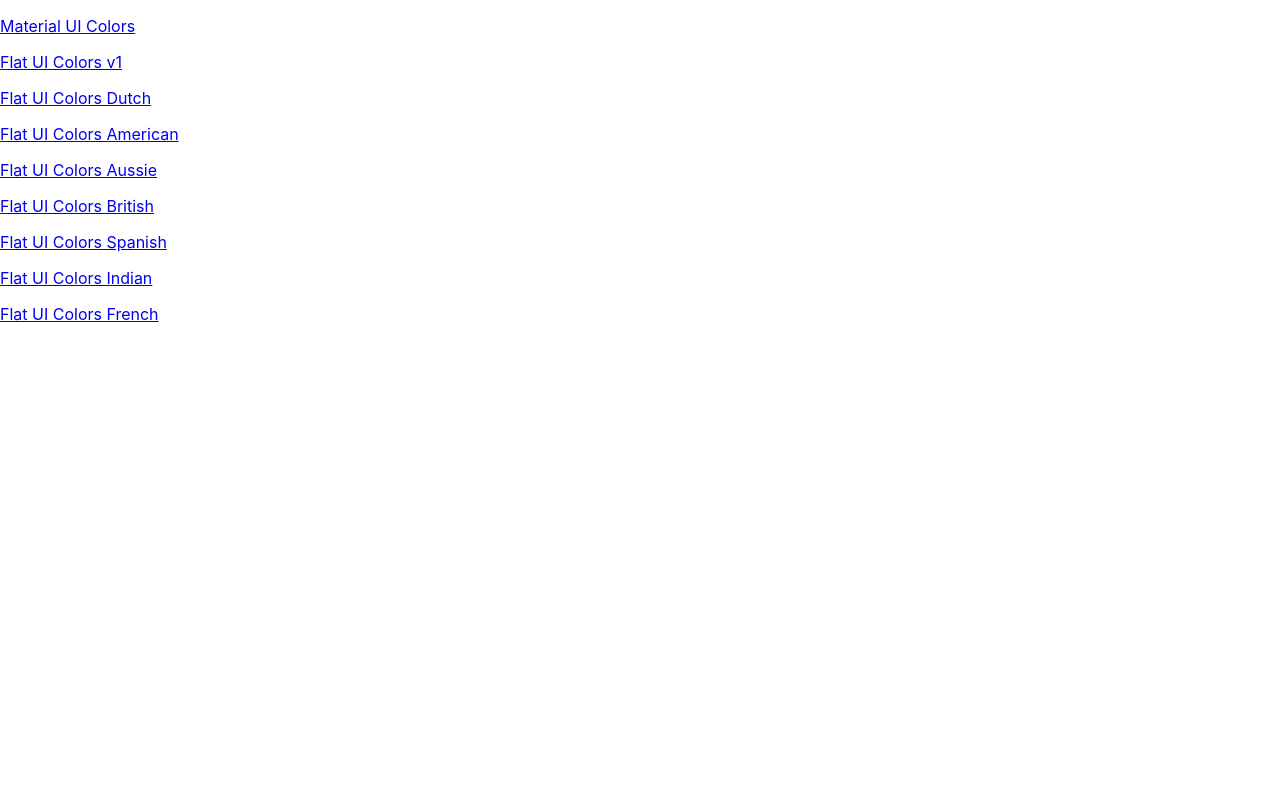
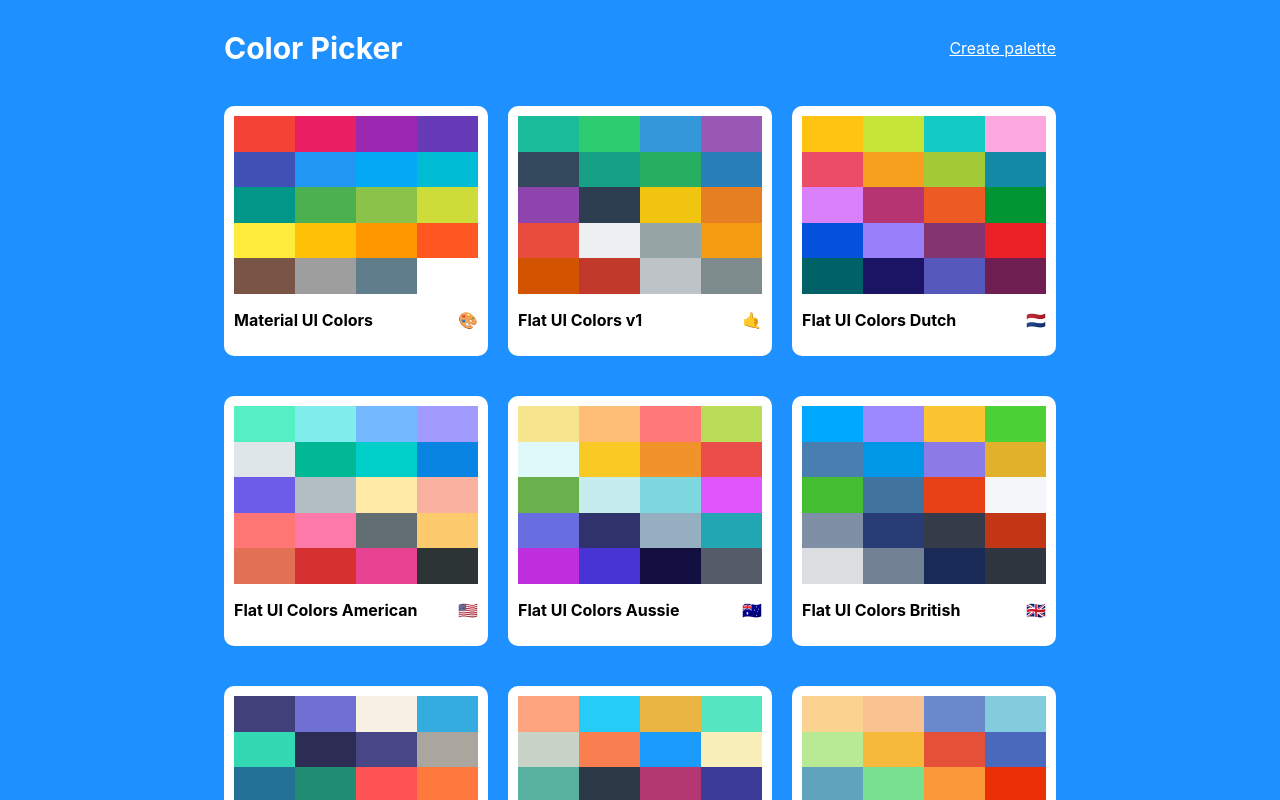
Before and after one commit to zakali22/color-picker-app, a React (Create React App) app: page / in a window 1280 px wide. Shown: the top 800 px of the page. Built offline with nearby package versions, Linux system fonts and the light colour scheme.

Commit message:
Add MiniPalette with grid

```diff
--- a/package.json
+++ b/package.json
@@ -5,6 +5,7 @@
   "dependencies": {
     "@material-ui/core": "^4.11.1",
     "@material-ui/icons": "^4.9.1",
+    "@material-ui/styles": "^4.11.2",
     "@testing-library/jest-dom": "^5.11.6",
     "@testing-library/react": "^11.2.2",
     "@testing-library/user-event": "^12.2.2",
--- /dev/null
+++ b/src/components/MiniPalette.js
@@ -0,0 +1,56 @@
+import React from "react"
+import {withStyles} from "@material-ui/styles"
+
+const styles = {
+	root: {
+		backgroundColor: 'white',
+		borderRadius: '10px',
+		height: "100%",
+		padding: "10px",
+		display: "flex",
+    flexDirection: "column"
+	},
+	colors: {
+		height: "100%",
+		width: "100%",
+		display: "flex",
+		flexWrap: "wrap"
+	},
+	color: {
+    width: "25%",
+    height: "100%",
+    maxHeight: "20%"
+	},
+	description: {
+		background: "white",
+		display: "flex",
+		justifyContent: "space-between",
+		alignItems: "center",
+		"& p": {
+			fontWeight: 700,
+			color: "black"
+		}
+	}
+}
+
+function MiniPalette(props){
+	const {classes} = props
+	console.log(props)
+	return (
+		<div className={classes.root}>
+			<div className={classes.colors}>
+				{
+					props.palette.colors.map((color, id) => (
+						<div key={id} style={{backgroundColor: color.color}} className={classes.color} />
+					))
+				}
+			</div>
+			<div className={classes.description}>
+				<p>{props.palette.paletteName}</p>
+				<span>{props.palette.emoji}</span>
+			</div>
+		</div>
+	)
+}
+
+export default withStyles(styles)(MiniPalette)
--- a/src/components/PalettesList.js
+++ b/src/components/PalettesList.js
@@ -1,17 +1,24 @@
 import React, { Component } from 'react'
 import {Link} from "react-router-dom"
+import MiniPalette from "./MiniPalette"
 
 class PalettesList extends Component {
 	render() {
 		return (
-			<div>
-				{
-					this.props.palettes.map(palette => (
-						<p>
-							<Link to={`/palette/${palette.id}`}>{palette.paletteName}</Link>
-						</p>
-					))
-				}
+			<div className="PaletteListing">
+				<div className="container">
+					<div className="PaletteListing__header">
+						<h3>Color Picker</h3>
+						<Link to="/">Create palette</Link>
+					</div>
+					<div className="PaletteListing__listing">
+						{
+							this.props.palettes.map((palette, id) => (
+								<Link to={`/palette/${palette.id}`} key={id} className="PaletteListing_item"><MiniPalette palette={palette} /></Link>
+							))
+						}
+					</div>
+				</div>
 			</div>
 		)
 	}
--- a/src/index.css
+++ b/src/index.css
@@ -15,3 +15,46 @@
   -moz-osx-font-smoothing: grayscale;
   font-size: 1.6rem;
 }
+
+.App {
+  height: 100%;
+  min-height: 100vh;
+}
+
+.container {
+  width: 100%;
+  max-width: 55%;
+  margin: 0 auto;
+}
+
+a, a:link, a:visited {
+  color: inherit;
+}
+
+a:hover, a:focus {
+  color: inherit;
+}
+
+@media(max-width: 1330px){
+  .container {
+    max-width: 65%;
+  }
+}
+
+@media(max-width: 1110px){
+  .container {
+    max-width: 75%;
+  }
+}
+
+@media(max-width: 991px){
+  .container {
+    max-width: 85%;
+  }
+}
+
+@media(max-width: 767px){
+  .container {
+    max-width: 95%;
+  }
+}
--- a/src/styles/Palette.css
+++ b/src/styles/Palette.css
@@ -57,6 +57,46 @@
     justify-content: flex-end;
 }
 
+/* Palette list */
+.PaletteListing {
+    height: auto;
+    min-height: 100vh;
+    background: dodgerblue;
+}
+
+.PaletteListing .container {
+    height: 100%;
+}
+
+.PaletteListing__header {
+    width: 100%;
+    display: flex;
+    justify-content: space-between;
+    align-items: center;
+    color: white;
+}
+
+.PaletteListing__header h3 {
+    font-size: 3rem;
+}
+
+.PaletteListing__listing {
+    display: grid;
+    grid-template: 250px / repeat(3, 1fr);
+    grid-row-gap: 40px;
+    grid-column-gap: 20px;
+    grid-auto-rows: 250px;
+    height: auto;
+    padding: 10px 0 50px 0;
+}
+
+.PaletteListing_item {
+    text-decoration: none;
+    color: inherit;
+    width: 100%;
+}
+
+
 @media(max-width: 600px){
     .Palette__nav {
         flex-direction: column;
@@ -93,3 +133,13 @@
         max-width: 350px;
     }
 }
+
+@media(max-width: 767px){
+    .PaletteListing__listing {
+        grid-template-rows: 200px;
+        grid-template-columns: repeat(auto-fit, minmax(200px, 1fr));
+        grid-row-gap: 30px;
+        grid-column-gap: 15px;
+        grid-auto-rows: 200px;
+    }
+  }
```
Also changed, not shown: 2 other files (tests, documents, lock files or other folders).
